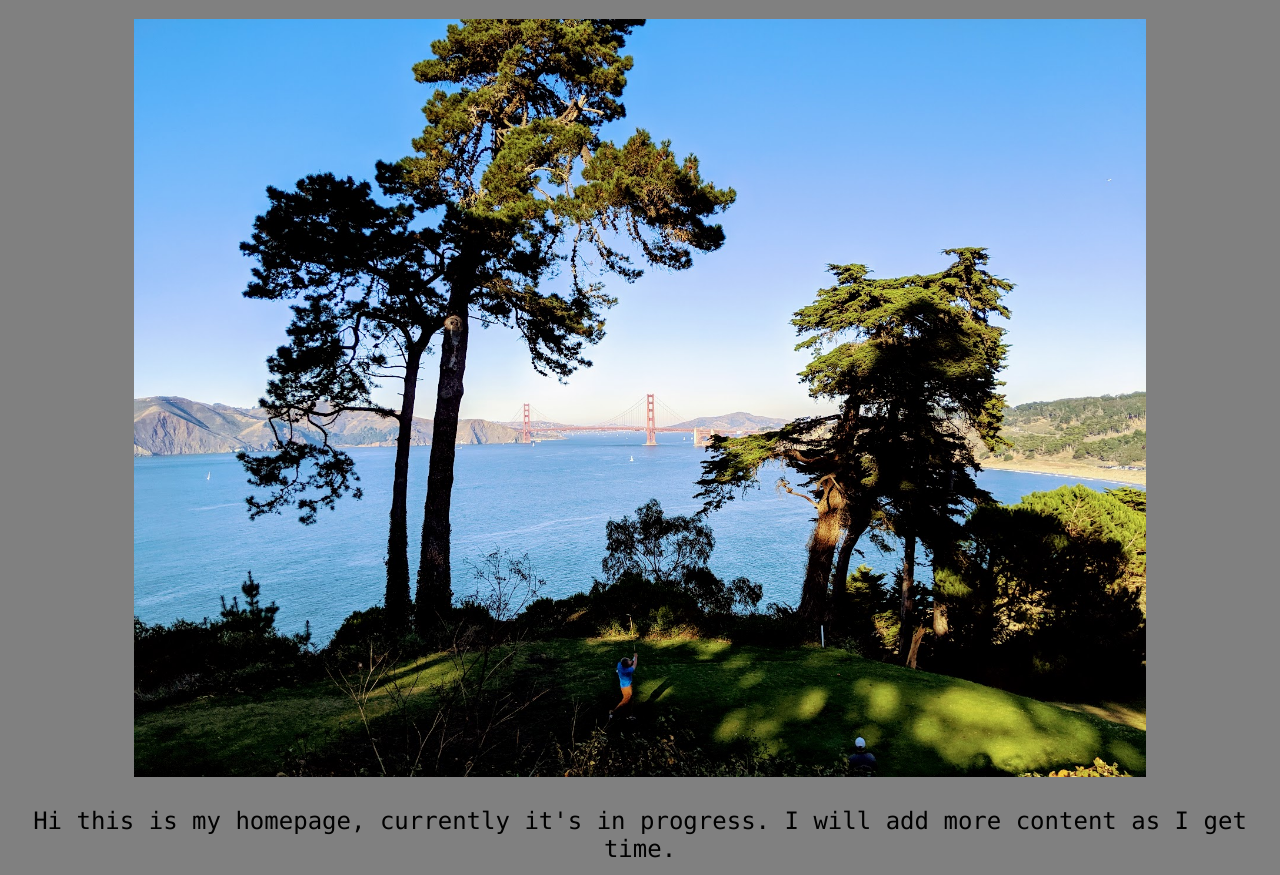
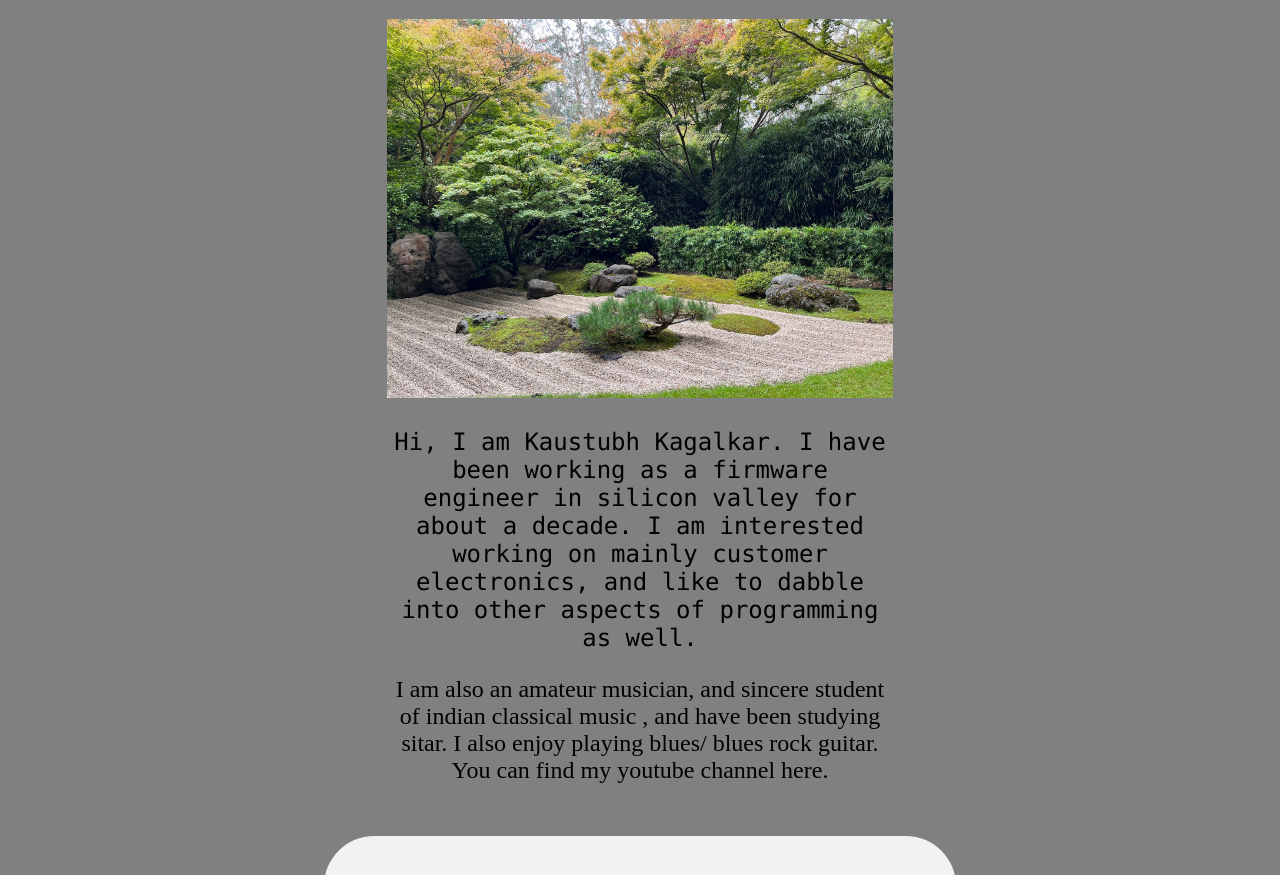
Before and after one commit to KaustubhVK/kaustubhvk.github.io, a plain HTML site: page index.html in a window 1280 px wide. Shown: the part 61-936 px from the top of the page. Drawn offline with Linux system fonts and the light colour scheme.

Commit message:
Add files via upload

```diff
--- a/index.html
+++ b/index.html
@@ -66,21 +66,39 @@ input[type=submit]:hover {
 
 .p3 {
   font-family: "Lucida Console", "Courier New", monospace;
-    size = "5"
+    size = "5";
+     word-wrap: normal;
+height: 40%;
+  width: 40%;
 
 }
 img {
-  width: 80%;
+  height: 40%;
+  width: 40%;
+
 }
+
 </style>
 </head>
 <body bgcolor="grey">
 <center>
 <h1>Kaustubh Kagalkar</h1>
 
-<img src="sanfrancisco.jpg">
-<font face = "Comic Sans" size = "5"><p class="p3"> Hi this is my homepage, currently it's in progress. I will add more content as I get time. </p>
+<img src="IMG_1013.jpg">
+
+<font face = "Comic Sans" size = "5"><p class="p3"> Hi, I am Kaustubh Kagalkar. I have been working as a firmware engineer in silicon valley for about a decade. I am interested working on mainly customer electronics, and like to dabble into other aspects of programming as well.
+</p></font>
+<font face = "Comic Sans" size = "5"><p class="p3">
+I am also an amateur musician, and sincere student of indian classical music , and have been studying sitar. I also enjoy playing blues/ blues rock guitar. You can find my youtube channel here.
 </font>
+
+</p>
+<!-- <iframe width="560" height="315" src="https://www.youtube.com/embed/1Yu_K-r4bng" title="YouTube video player" frameborder="0" allow="accelerometer; autoplay; clipboard-write; encrypted-media; gyroscope; picture-in-picture; web-share" allowfullscreen></iframe> -->
+
+<script src="https://apis.google.com/js/platform.js"></script>
+
+<div class="g-ytsubscribe" data-channelid="@KaustubhKagalkar" data-layout="full" data-theme="default" data-count="default"></div>
+ <br> </br>
 <div class="container">
   <h1>Contact me</h1>
   <form target="_blank" action="https://formsubmit.co/kv.kagalkar@gmail.com" method="POST">
@@ -98,7 +116,7 @@ img {
     <div class="form-group">
       <textarea placeholder="Your Message" class="form-control" name="message" rows="10" required></textarea>
     </div>
-    <button type="submit" class="btn btn-lg btn-dark btn-block">Submit Form</button>
+    <button type="submit" class="btn btn-lg btn-dark btn-block">Submit</button>
   </form>
 </div>
 </center>
```
Also changed, not shown: IMG_1013.jpg (added).
